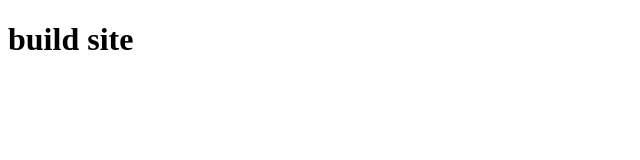
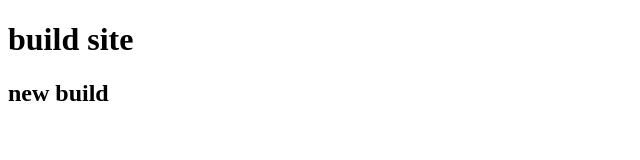
Before and after one commit to brunowzz/asd, a plain HTML site: page index.html in a window 1280 px wide. Shown: the whole page, without its empty margins (0-640 px from the left). Drawn offline with Linux system fonts and the light colour scheme.

Commit message:
new commit

```diff
--- a/index.html
+++ b/index.html
@@ -7,5 +7,6 @@
 </head>
 <body>
     <h1>build site</h1>
+    <h2>new build</h2>
 </body>
 </html>
```
